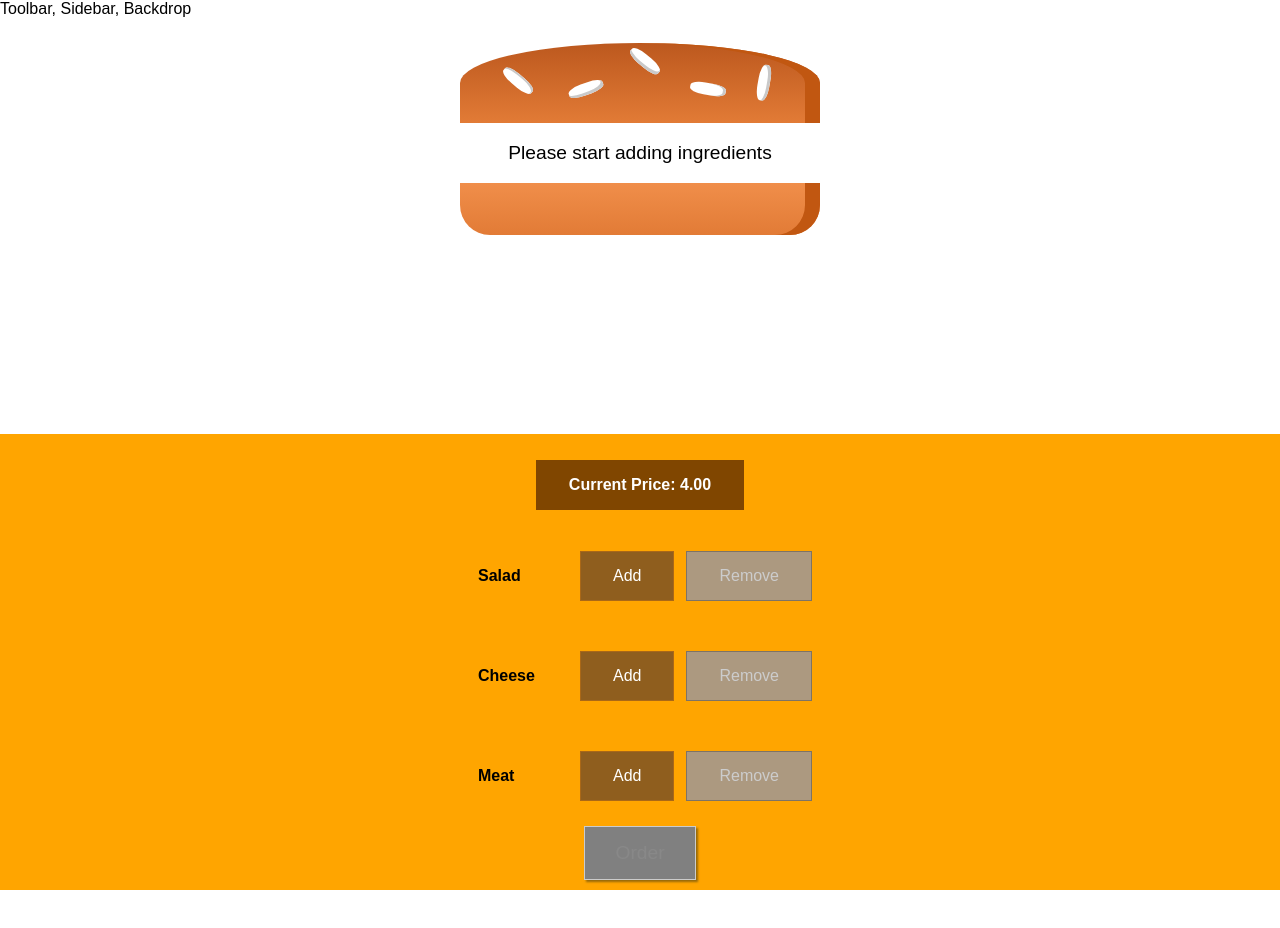
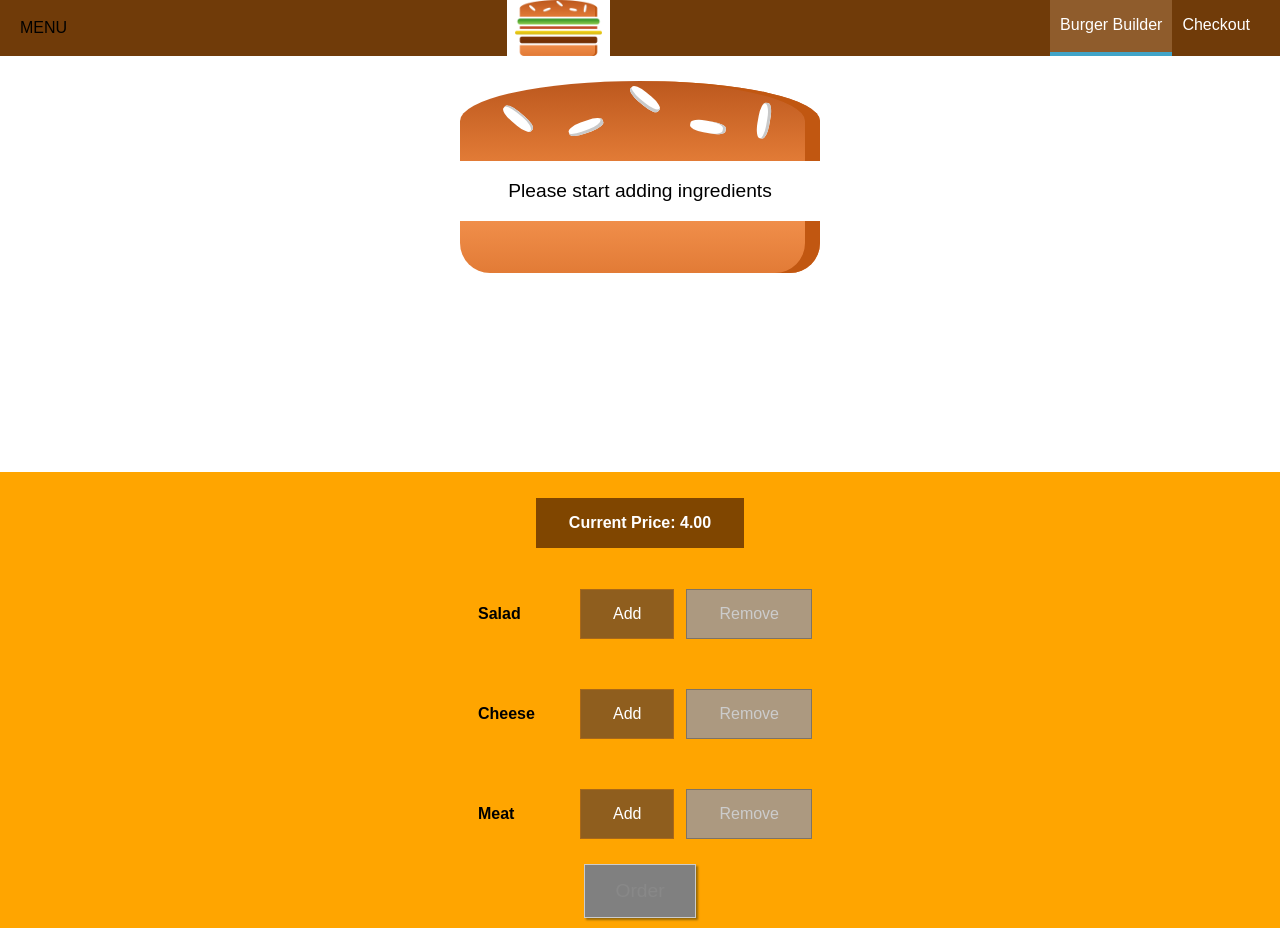
Before and after one commit to abdirahmanjama/burger-builder, a React (Create React App) app: page / in a window 1280 px wide. Before the commit the page ends 890 px from the top, so only its background shows below. Built offline with nearby package versions, Linux system fonts and the light colour scheme.

Commit message:
Added Navigation related components, created a logo and added some cool css styling!

```diff
--- /dev/null
+++ b/src/components/Logo/Logo.js
@@ -0,0 +1,13 @@
+import React from "react";
+import burgerLogo from "../../assets/Images/burger-logo.png";
+import styles from "./Logo.module.css";
+
+const logo = (props) => {
+  return (
+    <div className={styles.Logo}>
+      <img src={burgerLogo} alt="Logo"></img>
+    </div>
+  );
+};
+
+export default logo;
--- /dev/null
+++ b/src/components/Logo/Logo.module.css
@@ -0,0 +1,9 @@
+.Logo {
+  background-color: white;
+  padding: 8px;
+  height: 100%;
+}
+
+.Logo img {
+  height: 100%;
+}
--- /dev/null
+++ b/src/components/Navigation/NavigationItem/NavigationItem.js
@@ -0,0 +1,12 @@
+import { checkPropTypes } from "prop-types";
+import React from "react";
+import styles from "./NavigationItem.module.css";
+const navigationItem = (props) => (
+  <li className={styles.NavigationItem}>
+    <a href={props.link} className={props.active ? styles.active : null}>
+      {props.children}
+    </a>
+  </li>
+);
+
+export default navigationItem;
--- /dev/null
+++ b/src/components/Navigation/NavigationItem/NavigationItem.module.css
@@ -0,0 +1,26 @@
+.NavigationItem {
+  margin: 0;
+  box-sizing: border-box;
+  display: flex;
+  height: 100%;
+  width: auto;
+  align-items: center;
+}
+
+.NavigationItem a {
+  color: white;
+  text-decoration: none;
+  height: 100%;
+  padding: 16px 10px;
+  border-bottom: 4px solid transparent;
+  box-sizing: border-box;
+  display: block;
+}
+
+.NavigationItem a:hover,
+.NavigationItem a:active,
+.NavigationItem a.active {
+  background-color: #8f5c2c;
+  border-bottom: 4px solid #40a4c8;
+  color: white;
+}
--- /dev/null
+++ b/src/components/Navigation/NavigationItems/NavigationItems.js
@@ -0,0 +1,19 @@
+import React, { Fragment } from "react";
+import styles from "./NavigationItems.module.css";
+import NavigationItem from "../NavigationItem/NavigationItem";
+
+const navigationItems = () => (
+  // <ul className={styles.NavigationItems}>
+  // <NavigationItem link="/" active>Burger Builder<NavigationItem>
+  // <NavigationItem link="/" active>Checkout<NavigationItem>
+
+  // </ul>
+  <ul className={styles.NavigationItems}>
+    <NavigationItem link="/" active>
+      Burger Builder
+    </NavigationItem>
+    <NavigationItem link="/">Checkout</NavigationItem>
+  </ul>
+);
+
+export default navigationItems;
--- /dev/null
+++ b/src/components/Navigation/NavigationItems/NavigationItems.module.css
@@ -0,0 +1,8 @@
+.NavigationItems {
+  margin: 0;
+  padding: 0;
+  list-style: none;
+  display: flex;
+  align-items: center;
+  height: 100%;
+}
--- /dev/null
+++ b/src/components/Navigation/Toolbar/Toolbar.js
@@ -0,0 +1,14 @@
+import React from "react";
+import styles from "./Toolbar.module.css";
+import Logo from "../../Logo/Logo";
+import NavigationItems from "../NavigationItems/NavigationItems";
+
+const toolbar = (props) => (
+  <header className={styles.Toolbar}>
+    <div>MENU</div>
+    <Logo></Logo>
+    <NavigationItems></NavigationItems>
+  </header>
+);
+
+export default toolbar;
--- /dev/null
+++ b/src/components/Navigation/Toolbar/Toolbar.module.css
@@ -0,0 +1,18 @@
+.Toolbar {
+  height: 56px;
+  width: 100%;
+  position: fixed;
+  top: 0;
+  left: 0;
+  background-color: #703b09;
+  display: flex;
+  justify-content: space-between;
+  align-items: center;
+  padding: 0 20px;
+  box-sizing: border-box;
+  z-index: 90;
+}
+
+.Toolbar nav {
+  height: 100%;
+}
--- a/src/components/layout/Layout.module.css
+++ b/src/components/layout/Layout.module.css
@@ -1,3 +1,3 @@
 .body {
-  margin-top: 16px;
+  margin-top: 72px;
 }
--- a/src/components/layout/layout.js
+++ b/src/components/layout/layout.js
@@ -1,10 +1,10 @@
 import React, { Fragment } from "react";
 import styles from "./Layout.module.css";
-
+import Toolbar from "../Navigation/Toolbar/Toolbar";
 const layout = (props) => {
   return (
     <React.Fragment>
-      <div>Toolbar, Sidebar, Backdrop</div>
+      <Toolbar />
       <main className={styles.body}>{props.children}</main>
     </React.Fragment>
   );
```
Also changed, not shown: src/assets/Images/burger-logo.png (added).
